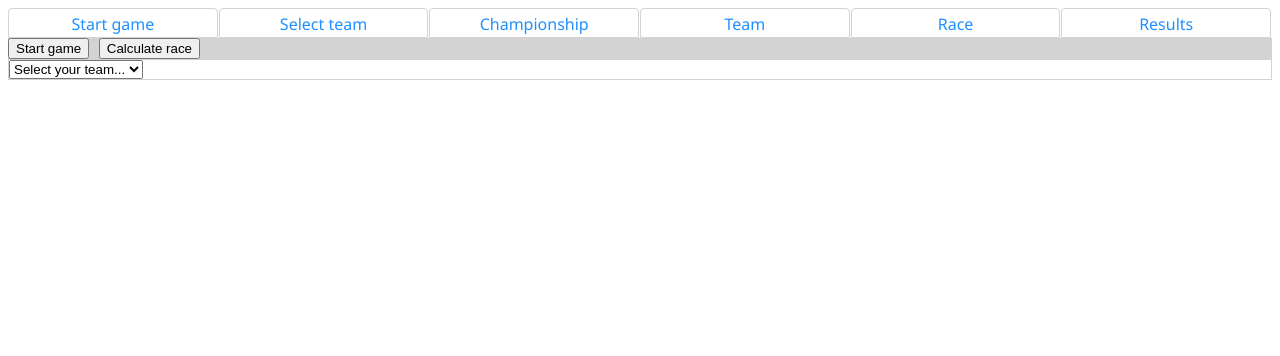
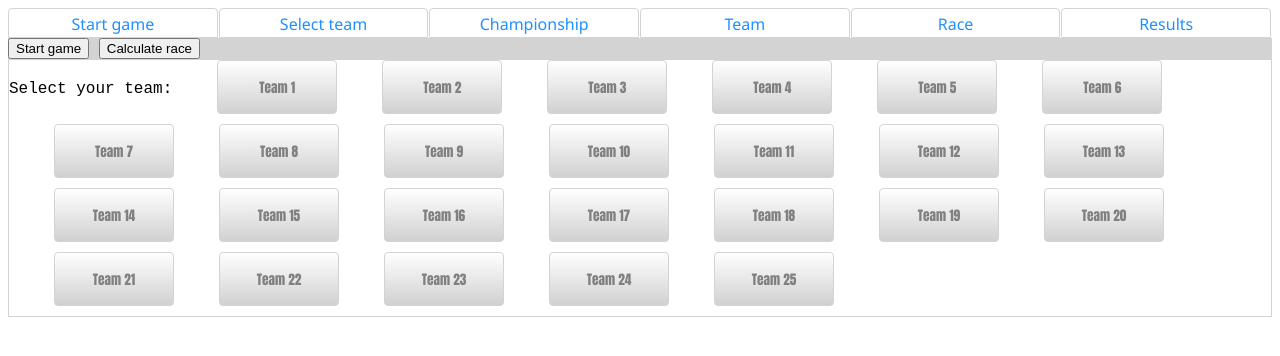
Before and after one commit to kornulios/bt2018, a website: page index.html in a window 1280 px wide. Both pictures are taken after a click on the element "Select team". Drawn offline with nearby package versions, Linux system fonts and the light colour scheme.

Commit message:
Teams view twealed

```diff
--- a/css/style.css
+++ b/css/style.css
@@ -96,8 +96,16 @@ div .player-number {
   background: rebeccapurple;
 }
 
-.team-select {
-
+.team-button {
+  width: 120px;
+  line-height: 50px;
+  margin-left: 45px;
+  margin-bottom: 10px;
+  border: 1px solid lightgray;
+  border-radius: 4px;
+  background-image: linear-gradient(to bottom, #ffffff, #f3f3f3, #e8e8e8, #dcdcdc, #d1d1d1);
+  color: gray;
+  font-family: Impact, Haettenschweiler, 'Arial Narrow Bold', sans-serif;
 }
 
 #main-tabs {
--- a/js/game.js
+++ b/js/game.js
@@ -38,7 +38,13 @@ class Game {
 		var teamCount = 26;
 		var teams = [];
 		for (var i = 1; i < teamCount; i++) {
-			teams.push({ name: 'Team ' + i, shortName: 'T' + i, flag: '', colors: [] });
+			teams.push({
+				name: 'Team ' + i,
+				shortName: 'T' + i,
+				flag: '',
+				colors: [],
+				description: "Team description"
+			});
 		}
 		return teams;
 	}
@@ -138,7 +144,7 @@ class Game {
 	}
 
 	onChangeTeamSelect(e) {
-		this.playerTeam = e.target.value;
+		this.playerTeam = e.target.textContent;
 		this.startNewChampionship();
 		refreshTab('championship');
 	}
--- a/js/view.js
+++ b/js/view.js
@@ -157,6 +157,19 @@ class View {
 		return tpl;
 	}
 
+	getTeamViewTpl(team) {
+		var teamDiv = document.createElement('button');
+
+		teamDiv.classList.add('team-button');
+		teamDiv.innerHTML = team.name;
+
+		return teamDiv
+	}
+
+	showTeamDetails(team) {
+		var teamDiv = document.getElementById('');
+	}
+
 	clearMainView() {
 		this.mainView.innerHTML = "";
 		this.resultView.innerHTML = "";
--- a/js/view/select.js
+++ b/js/view/select.js
@@ -1,26 +1,21 @@
 function selectScreen() {
     var mainDiv = document.createElement('div'),
-        teamSelector = document.createElement('select'),
-        option = document.createElement("option"),
+        view = game.view,
         teams = game.getTeams();
 
     mainDiv.classList.add('cls-team');
-    teamSelector.setAttribute('id', 'team-select');
-    option.text = 'Select your team...';
-    teamSelector.add(option);
+    mainDiv.id = 'select-team-view';
+    mainDiv.append('Select your team:');
 
     //adding teams from the game
     for (var i = 0; i < teams.length; i++) {
-        var el = document.createElement('option');
-        el.text = teams[i].name;
-        teamSelector.add(el);
+        var el = view.getTeamViewTpl(teams[i]);
+        mainDiv.appendChild(el);
     }
 
-    teamSelector.addEventListener('change', function(e){
+    mainDiv.addEventListener('click', function (e) {
         game.onChangeTeamSelect(e);
     });
 
-    mainDiv.appendChild(teamSelector);
-
     return mainDiv;
 }
```
